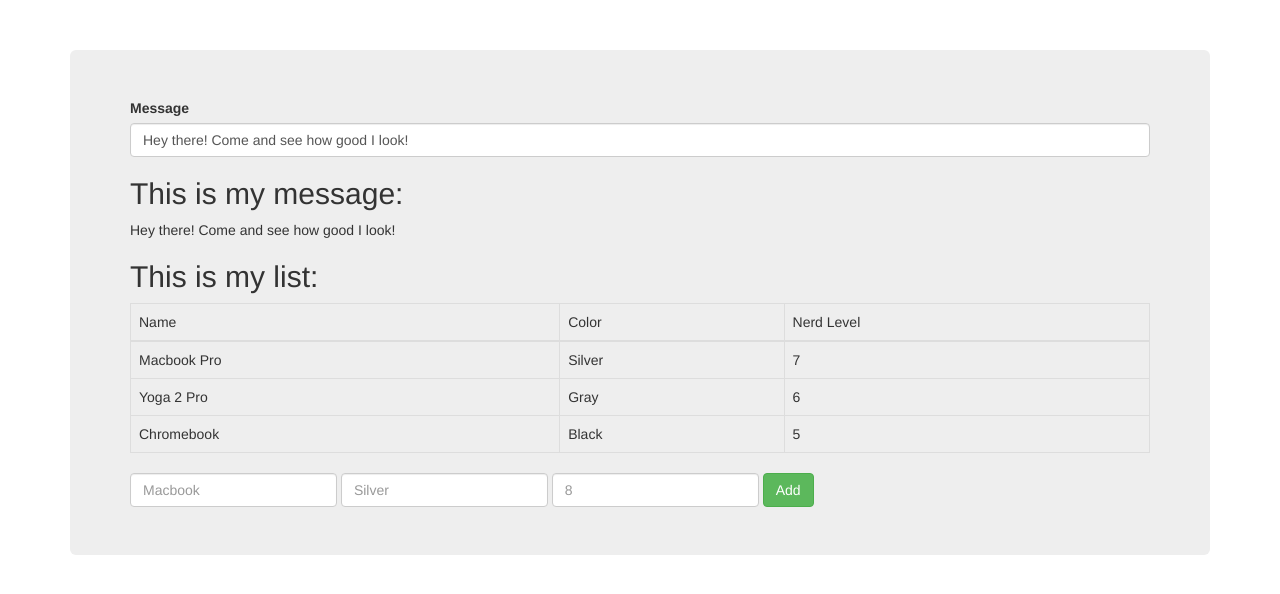
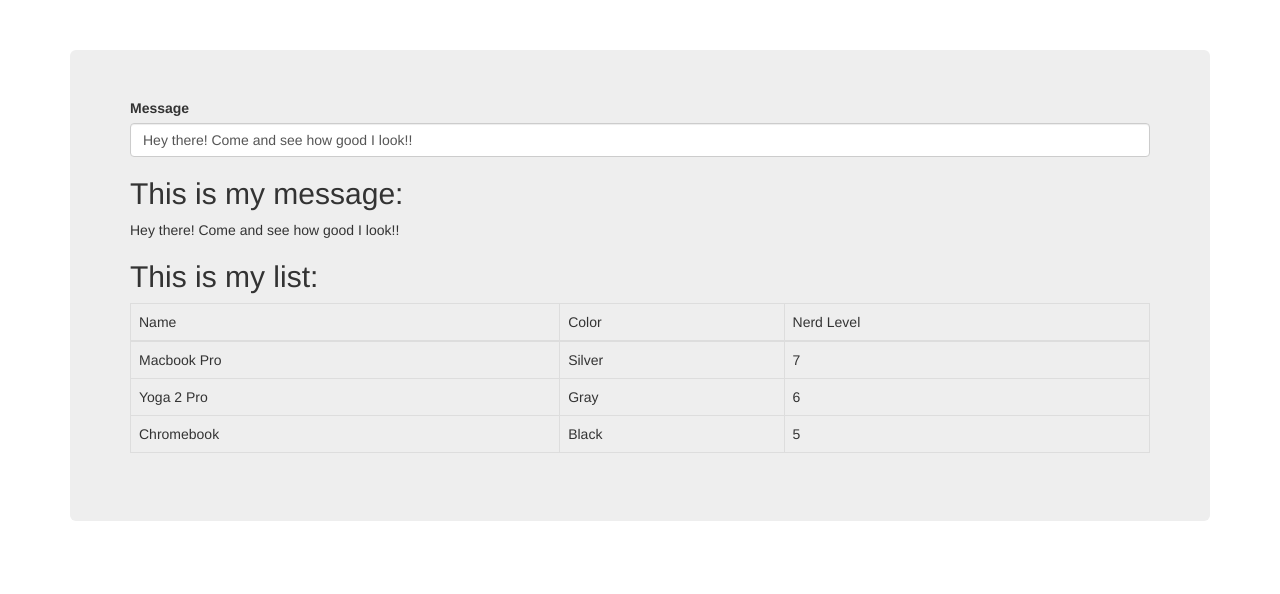
Before and after one commit to dsherida/mean-machine, a plain HTML site: page 11-angular-start/index.html in a window 1280 px wide. Drawn offline with nearby package versions, Linux system fonts and the light colour scheme.

Commit message:
Stopped @ p 117

```diff
--- a/11-angular-start/index.html
+++ b/11-angular-start/index.html
@@ -1,38 +1,31 @@
 <!DOCTYPE html>
 <html lang="en">
+
 <head>
     <meta charset="UTF-8">
     <title>My First Angular Application!</title>
-
     <!-- CSS -->
     <!-- load bootstrap and our stylesheet -->
     <link rel="stylesheet" href="http://maxcdn.bootstrapcdn.com/bootstrap/3.2.0/css/bootstrap.min.css">
     <style>
-		body { padding-top:50px; }
+    body {
+        padding-top: 50px;
+    }
     </style>
-
     <!-- JS -->
     <!-- load angular and our custom application -->
     <script src="http://ajax.googleapis.com/ajax/libs/angularjs/1.3.8/angular.min.js"></script>
     <script src="js/app.js"></script>
 </head>
+<!-- declare our angular application and angular controller -->
 
-<!-- declare our angular application and angular controller -->
-<body class="container" ng-app="firstApp" ng-controller="mainController as main">
-
+<body class="container" ng-app='firstApp' ng-controller="mainController as main">
     <div class="jumbotron">
-
-	<!-- form to update the message variable using ng-model -->
         <div class="form-group">
             <label>Message</label>
-		<input type="text" class="form-control" ng-model="main.message">
+            <input type="text" class="form-control" ng-model="main.message" />
         </div>
-
-	<!-- display the message -->
-	<h2>This is my message:</h2>
-	{{ main.message }}
-
-	<!-- display the list using ng-repeat -->
+        <h2>This is my message:</h2> {{ main.message }}
         <h2>This is my list:</h2>
         <table class="table table-bordered">
             <thead>
@@ -49,18 +42,8 @@
                     <td>{{ computer.nerdness }}</td>
                 </tr>
             </tbody>
+    </div>
     </table>
+</body>
 
-	<!-- form to add computer to the list -->
-	<form class="form-inline" ng-submit="main.addComputer()">
-
-		<input type="text" class="form-control" placeholder="Macbook" ng-model="main.computerData.name">
-		<input type="text" class="form-control" placeholder="Silver" ng-model="main.computerData.color">
-		<input type="number" class="form-control" placeholder="8" ng-model="main.computerData.nerdness">
-
-		<button type="submit" class="btn btn-success">Add</button>
-	</form>
-</div>
-
-</body>
 </html>
--- a/11-angular-start/js/app.js
+++ b/11-angular-start/js/app.js
@@ -10,7 +10,7 @@
     // this lets them be available to our views
 
     // define a basic variable
-	vm.message = 'Hey there! Come and see how good I look!';
+    vm.message = 'Hey there! Come and see how good I look!!';
 
     // define a list of items
     vm.computers = [
@@ -19,20 +19,16 @@
         { name: 'Chromebook', color: 'Black', nerdness: 5 }
     ];
 
-	// information that comes from our form
     vm.computerData = {};
 
     vm.addComputer = function() {
 
-      // add a computer to the list
         vm.computers.push({
             name: vm.computerData.name,
             color: vm.computerData.color,
             nerdness: vm.computerData.nerdness
         });
+    }
 
-      // after our computer has been added, clear the form
-      vm.computerData = {};
-  };
 
 });
```
Lines whose indentation alone changed are shown as unchanged.
